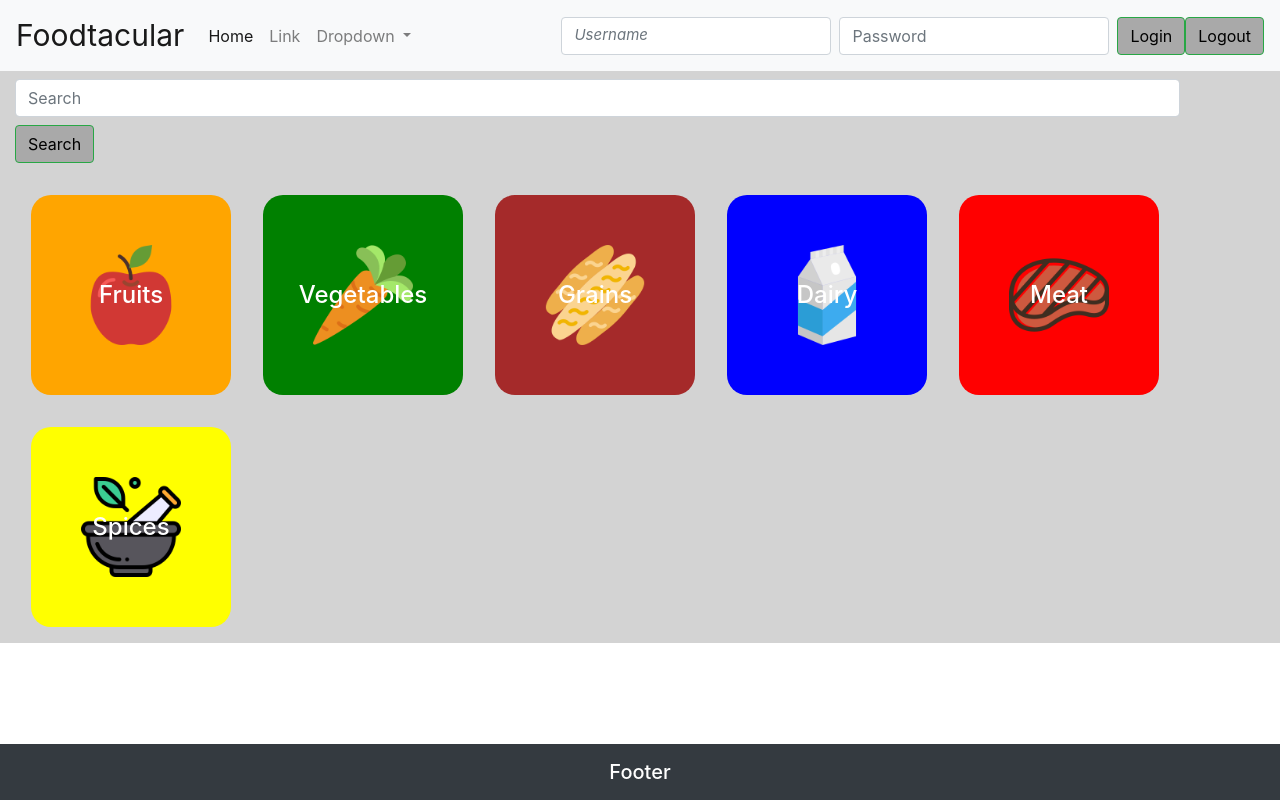
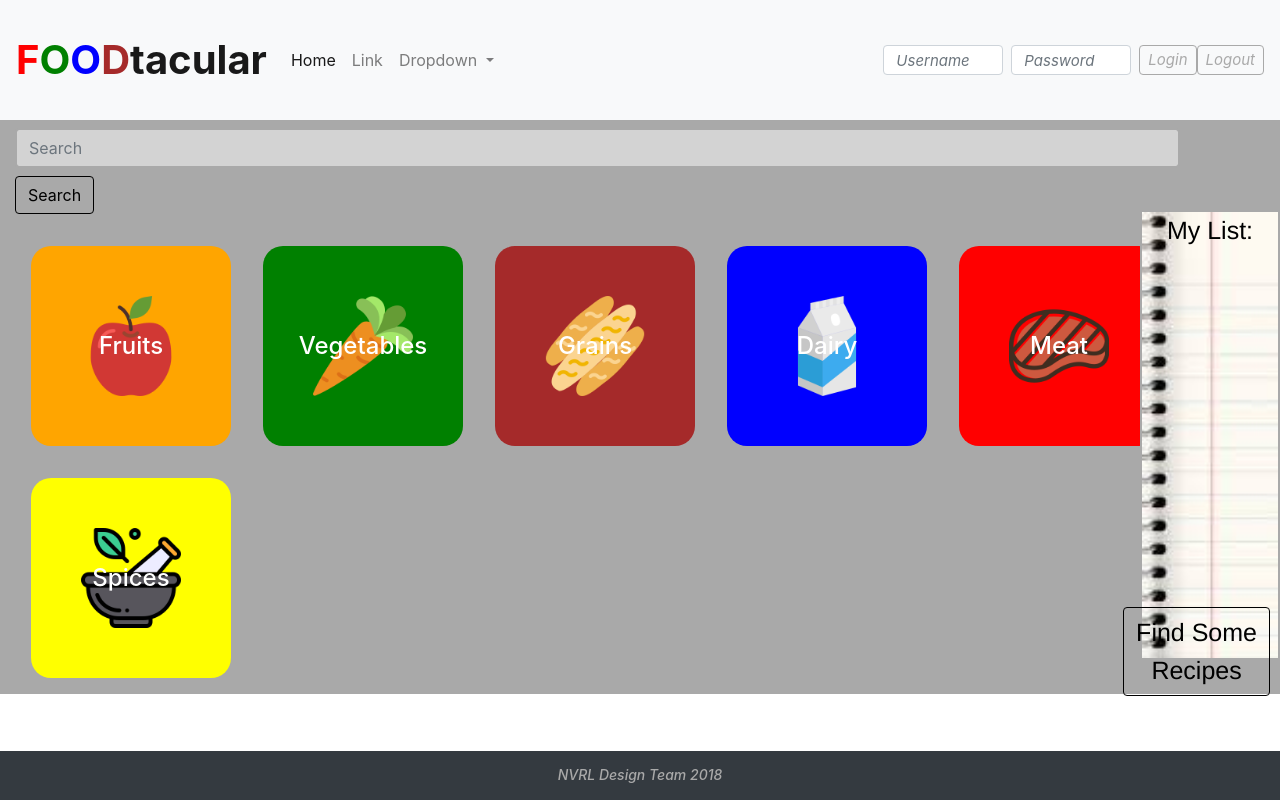
Before and after one commit to Nodarski/Food_Guide, a plain HTML site: page index.html in a window 1280 px wide. Drawn offline with nearby package versions, Linux system fonts and the light colour scheme; no server answers; a web font is replaced by a local one.

Commit message:
added sidebar and more aesthetic updates

```diff
--- a/assets/css/style.css
+++ b/assets/css/style.css
@@ -2,32 +2,57 @@
 .navbar {
     background-color: darkgray;
     color: white;
+    height: 120px;
+
 }
+
 .navbar-brand {
-    font-size: 30px;
+    font-size: 40px;
+    font-weight: 700;
 
 }
 
 #username-bar {
     font-size: 15px;
     font-style: italic;
+    height: 30px;
+    width: 120px;
+}
+#password-bar {
+    font-size: 15px;
+    font-style: italic;
+    height: 30px;
+    width: 120px;
+}
+#login, #logout {
+    padding: 2px 8px;
+    vertical-align: center;
+    font-size: 15px;
+    font-style: italic;
+    color: darkgray;
+    border: 1px solid darkgrey;
+
 }
 
 .container-fluid {
-    background-color: lightgrey;
+    background-color: darkgrey;
 }
 #search-bar {
     width: calc( 100% - 85px );
+    background-color: lightgrey;
+    border: solid 2px darkgray;
 }
-.btn {
+#search-button {
     background-color: darkgray;
     color: black;
+    border: 1px solid black;
 }
+
 
 
 .btn:hover {
     box-shadow: 0 5px 10px 0;
-    background-color: darkgray;
+    background-color: lightgray;
 }
 
 .tile {
@@ -100,6 +125,43 @@ h4 {
     background-position-y: center;
 }
 
+.sidebar {
+    position: fixed;
+    right: 0;
+    top: 34%;
+    margin-top: -2.5em;
+    width: 140px;
+    float: right;
+    border: 2px solid darkgrey;
+    background-image: url("../images/linedpaper.jpg");
+    display: center;
+    background-size: cover;
+    background-repeat: no-repeat;
+    height: 450px;
+    color: black;
+    z-index: 10;
+    text-align: center;
+    font-family: 'Just Another Hand', Helvetica, sans-serif;
+    font-size: 25px;
+}
+
+
+#recipe-button {
+    position: fixed;
+    right: 10px;
+    bottom: 12%;
+    color: black;
+    border: black solid 1px;
+    font-size: 25px;
+}
+
+
+h5 {
+    font-size: 14px;
+    font-style: italic;
+    color:darkgray;
+}
+
 .expandTab {
     padding:20px;
     color: white;
--- a/assets/javascript/app.js
+++ b/assets/javascript/app.js
@@ -43,4 +43,5 @@ $('#search-area').on('click', 'search-button', function() {
   }).then(function(response) {
     console.log(response);
   })
+
 });
--- a/index.html
+++ b/index.html
@@ -12,14 +12,18 @@
     <!-- Custom CSS -->
     <link rel="stylesheet" href="assets/css/style.css">
 
+    <!--font style-->
+    <link href='http://fonts.googleapis.com/css?family=Just+Another+Hand' rel='stylesheet' type='text/css'>
+
+
     <title>Food App</title>
   </head>
   <body>
 
       <nav class="navbar navbar-expand-lg navbar-light bg-light">
 
-          <a class="navbar-brand" href="#">
-              Foodtacular
+          <a contenteditable class="navbar-brand" href="#">
+              <span style="color: red">F</span><span style="color:green">O</span><span style="color:blue">O</span><span style="color:brown">D</span>tacular
           </a>
           <button class="navbar-toggler" type="button" data-toggle="collapse" data-target="#navbarSupportedContent" aria-controls="navbarSupportedContent" aria-expanded="false" aria-label="Toggle navigation">
              <span class="navbar-toggler-icon"></span>
@@ -68,10 +72,10 @@
 
               <input class="form-control mr-2 ml-auto" id='username-bar' type="input" placeholder="Username" aria-label="username">
               <input class="form-control mr-2 ml-auto" id='password-bar' type="input" placeholder="Password" aria-label="Password">
-              <button class="btn btn-outline-success my-2 my-sm-0" type="submit">
+              <button class="btn btn-outline-success my-2 my-sm-0" type="submit" id="login">
                   Login
               </button>
-              <button class="btn btn-outline-success my-2 my-sm-0" type="submit">
+              <button class="btn btn-outline-success my-2 my-sm-0" type="submit" id="logout">
                   Logout
               </button>
 
@@ -128,6 +132,15 @@
           </h4>
         </div>
       </div>
+
+      <div class="sidebar">
+        My List:
+        <button class="btn btn-outline-success my-2" id='recipe-button' type="submit">
+            Find Some<br> Recipes
+          </button>
+
+      </div>
+
 <!--full-width columns (hidden by default)-->
       <div id="b1" class="expandTab" style="display:none;background: orange">
         <span onclick="this.parentElement.style.display='none'" class="closebtn">&times;
@@ -141,7 +154,7 @@
       </div>
       <div class='footer fixed-bottom  bg bg-dark text-white d-flex'>
         <h5 class='mx-auto my-3'>
-          Footer
+          NVRL Design Team 2018
         </h5>
       </div>
     </div>
```
Also changed, not shown: assets/images/linedpaper.jpg (added), 1 other file.
